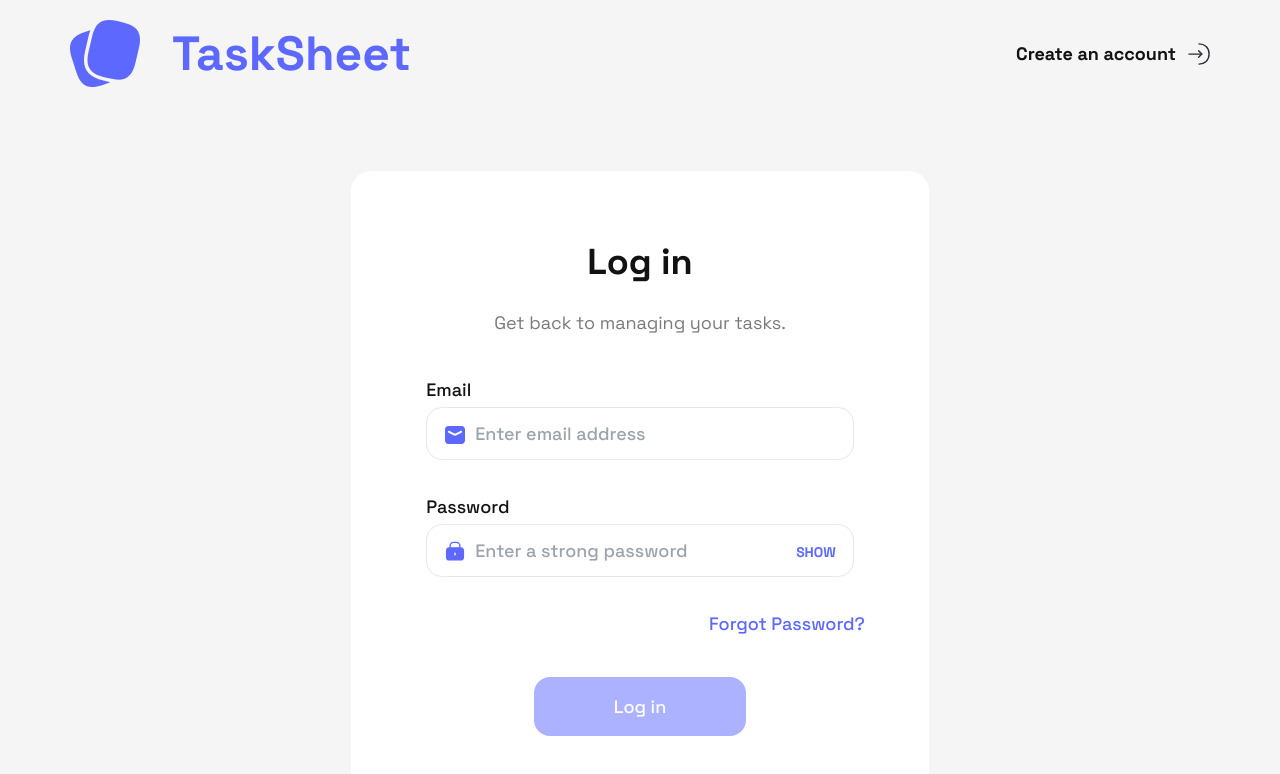
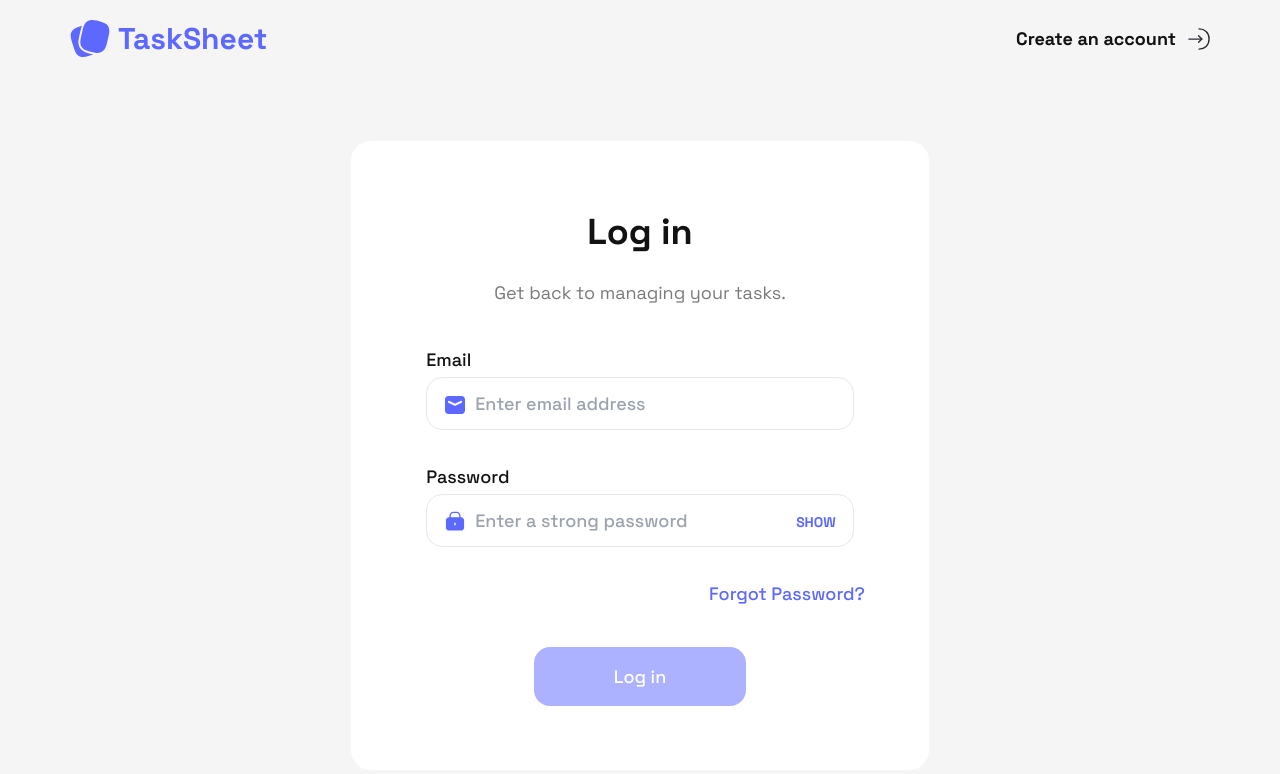
Before and after one commit to gyenabubakar/tasksheet-app, a Next.js app: page /login in a window 1280 px wide. Shown: the top 774 px of the page. Built offline with nearby package versions, Linux system fonts and the light colour scheme.

Commit message:
resized logo

```diff
--- a/components/layouts/AuthLayout.tsx
+++ b/components/layouts/AuthLayout.tsx
@@ -26,10 +26,10 @@ const AuthLayout: React.FC = ({ children }) => {
         <Container className="py-5 flex flex-col justify-center items-center md:flex-row md:justify-between">
           <Link href="/">
             <a className="logo-wrapper flex items-center">
-              <div className="logo w-[40px] h-[37px] lg:w-[70px] lg:h-[67px] relative">
+              <div className="logo w-[40px] h-[37px] relative">
                 <Image src={logo} layout="fill" alt="TaskSheet logo" />
               </div>
-              <h3 className="text-3xl lg:text-[48px] font-bold text-main ml-2 lg:ml-8 select-none">
+              <h3 className="text-3xl font-bold text-main ml-2 select-none">
                 TaskSheet
               </h3>
             </a>
```
